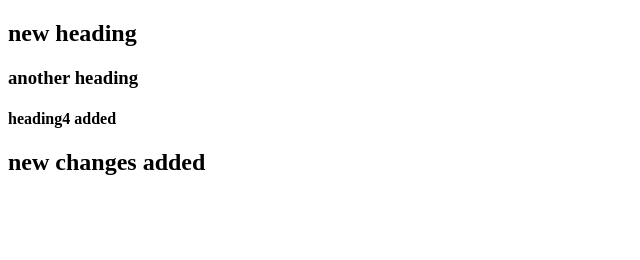
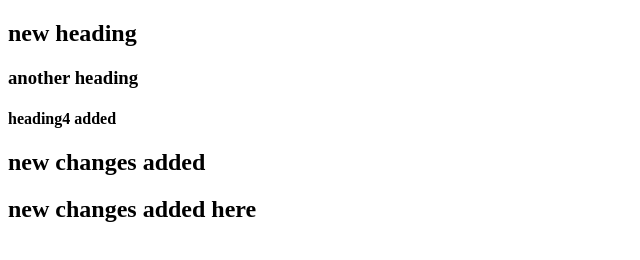
Before and after one commit to thallurujaswanth7/HTML, a plain HTML site: page index1.html in a window 1280 px wide. Shown: the whole page, without its empty margins (0-640 px from the left). Drawn offline with Linux system fonts and the light colour scheme.

Commit message:
chages added and heading added

```diff
--- a/index1.html
+++ b/index1.html
@@ -11,5 +11,6 @@
     <h3>another heading</h3>
     <h4>heading4 added</h4>
     <h2>new changes added</h2>
+    <h2>new changes added here</h2>
 </body>
 </html>
```
